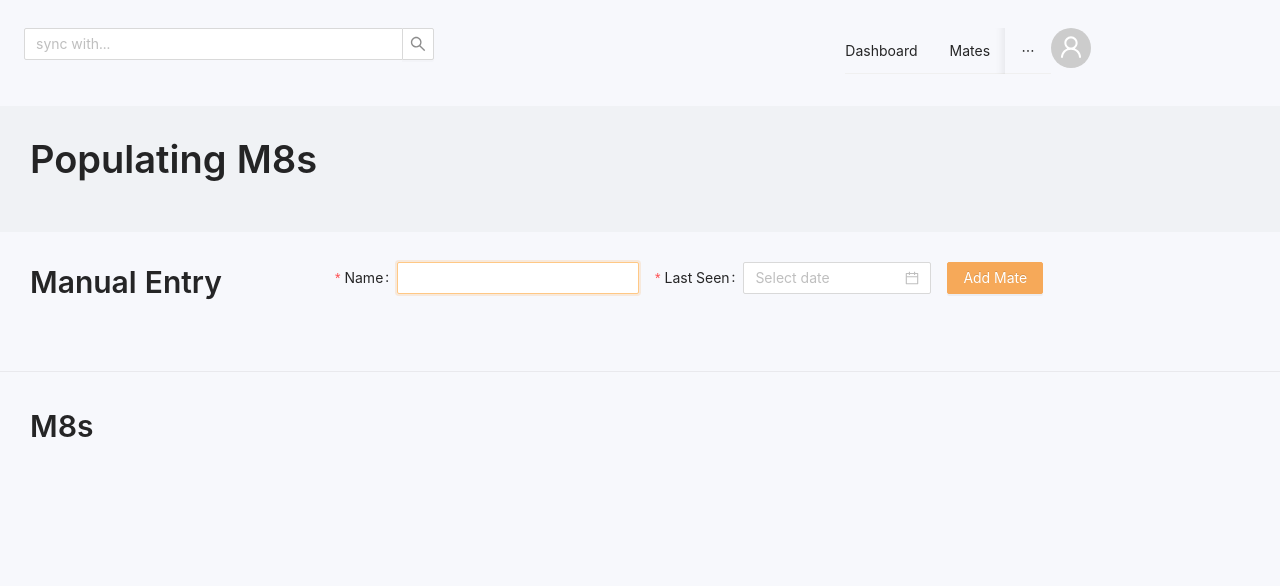
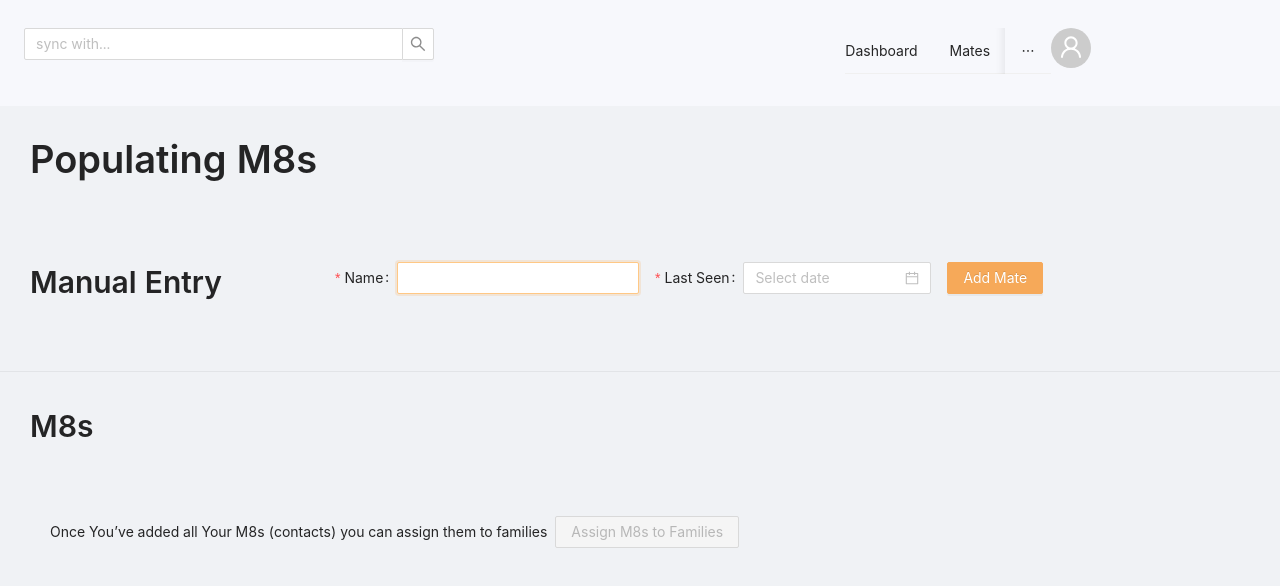
Before and after one commit to SyncM8/syncm8, a React (Create React App) app in the folder client/: page /add-mates in a window 1280 px wide. Shown: the top 586 px of the page. Built offline with nearby package versions, Linux system fonts and the light colour scheme.

Commit message:
warn users leaving before saving

```diff
--- a/client/src/components/AddMates/AddMatesPage.tsx
+++ b/client/src/components/AddMates/AddMatesPage.tsx
@@ -5,25 +5,28 @@ import {
   Divider,
   Form,
   Input,
+  Layout,
   Row,
+  Space,
   Typography,
 } from "antd";
 import React, { FC, useState } from "react";
+import { Prompt } from "react-router";
 
 import { AddMateFormType, AddMateType } from "../types";
 import AddMateCard from "./AddMateCard";
 
 const { Title } = Typography;
+const { Footer } = Layout;
 
 const AddMatesPage: FC = () => {
-  const [form] = Form.useForm();
+  const [form] = Form.useForm<AddMateFormType>();
   const [mates, setMates] = useState<AddMateType[]>([]);
 
-  const onAddMate = ({ name, lastSeen }: AddMateFormType) => {
-    const ts = new Date().getTime();
+  const onAddMate = async ({ name, lastSeen }: AddMateFormType) => {
     setMates((prevArray) => [
       ...prevArray,
-      { name, lastSynced: lastSeen.toDate(), ts },
+      { name, lastSynced: lastSeen.toDate(), ts: new Date().getTime() },
     ]);
     form.resetFields();
   };
@@ -49,6 +52,11 @@ const AddMatesPage: FC = () => {
 
   return (
     <>
+      <Prompt
+        when={mates.length > 0}
+        message="Leaving will erase all your unsaved info. Are you sure?"
+      />
+      <Layout style={{ minHeight: "100vh" }}>
         <Row style={{ backgroundColor: "#F0F2F5", padding: "30px" }}>
           <Col>
             <Title>Populating M8s</Title>
@@ -88,6 +96,16 @@ const AddMatesPage: FC = () => {
         <Row style={{ padding: "10px 30px" }} gutter={[24, 24]}>
           {cards}
         </Row>
+        <Footer style={{ position: "sticky", bottom: "0" }}>
+          <Space>
+            Once You’ve added all Your M8s (contacts) you can assign them to
+            families
+            <Button type="primary" disabled={mates.length === 0}>
+              Assign M8s to Families
+            </Button>
+          </Space>
+        </Footer>
+      </Layout>
     </>
   );
 };
```
Lines whose indentation alone changed are shown as unchanged.
